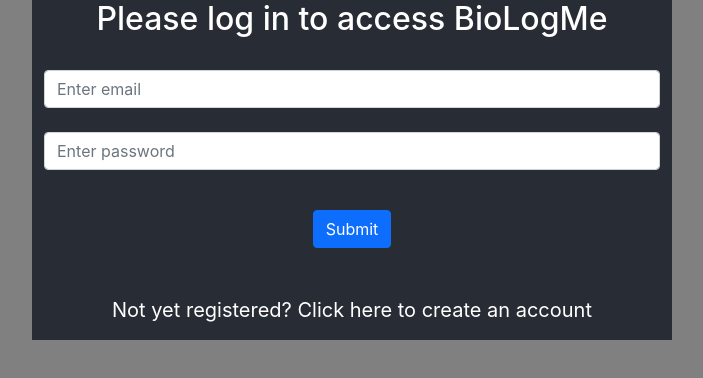
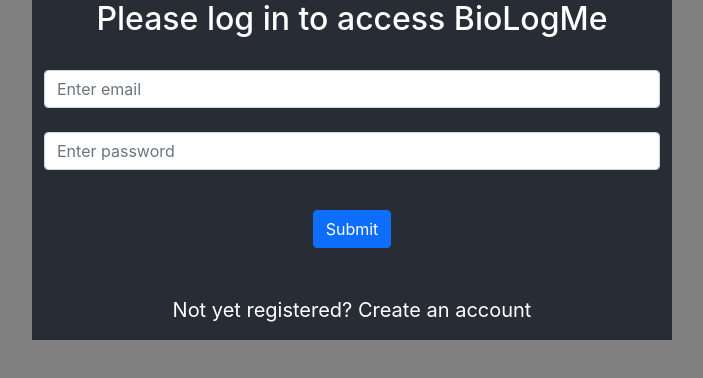
Before and after one commit to CoraNiall/BioLogMe, a React (Create React App) app in the folder client/: page /login in a window 1280 px wide. Shown: the top 378 px of the page, without its empty margins (288-991 px from the left). Built offline with nearby package versions, Linux system fonts and the light colour scheme.

Commit message:
adding some changes

```diff
--- a/client/src/pages/login.jsx
+++ b/client/src/pages/login.jsx
@@ -76,8 +76,7 @@
         </div>
       </form>
       <p className="login-link">
-        Not yet registered? Click <a href="/register">here</a> to create an
-        account
+        Not yet registered? <a href="/register">Create an account</a>
       </p>
     </div>
   );
--- /dev/null
+++ b/client/src/styles/test.scss
@@ -0,0 +1,4 @@
+.sgjhsgsg {
+  display: none;
+}
+gfgfhjfjgfjg
```
Also changed, not shown: client/src/components/login.jsx (+23 -24 lines), client/src/components/userProfileForm.jsx (+6 -6 lines), client/src/styles/log.css (+0 -30 lines).
